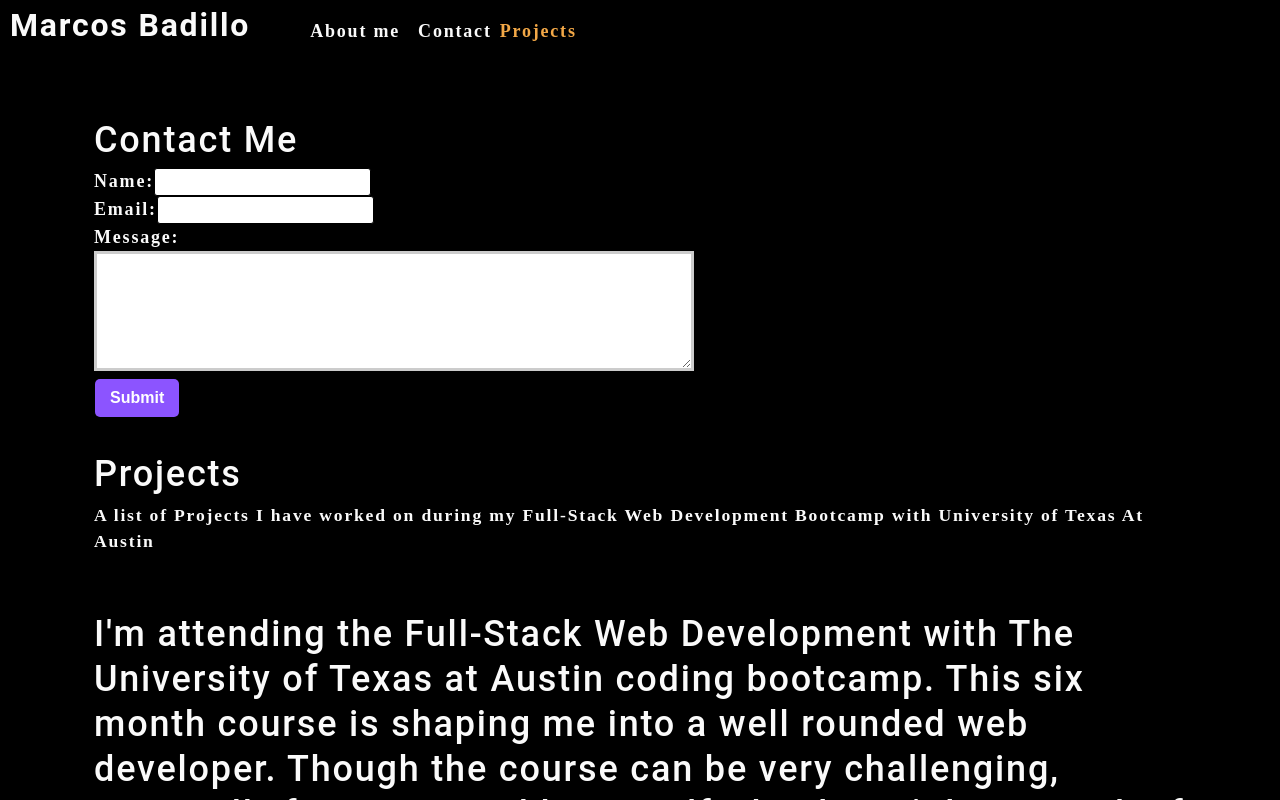
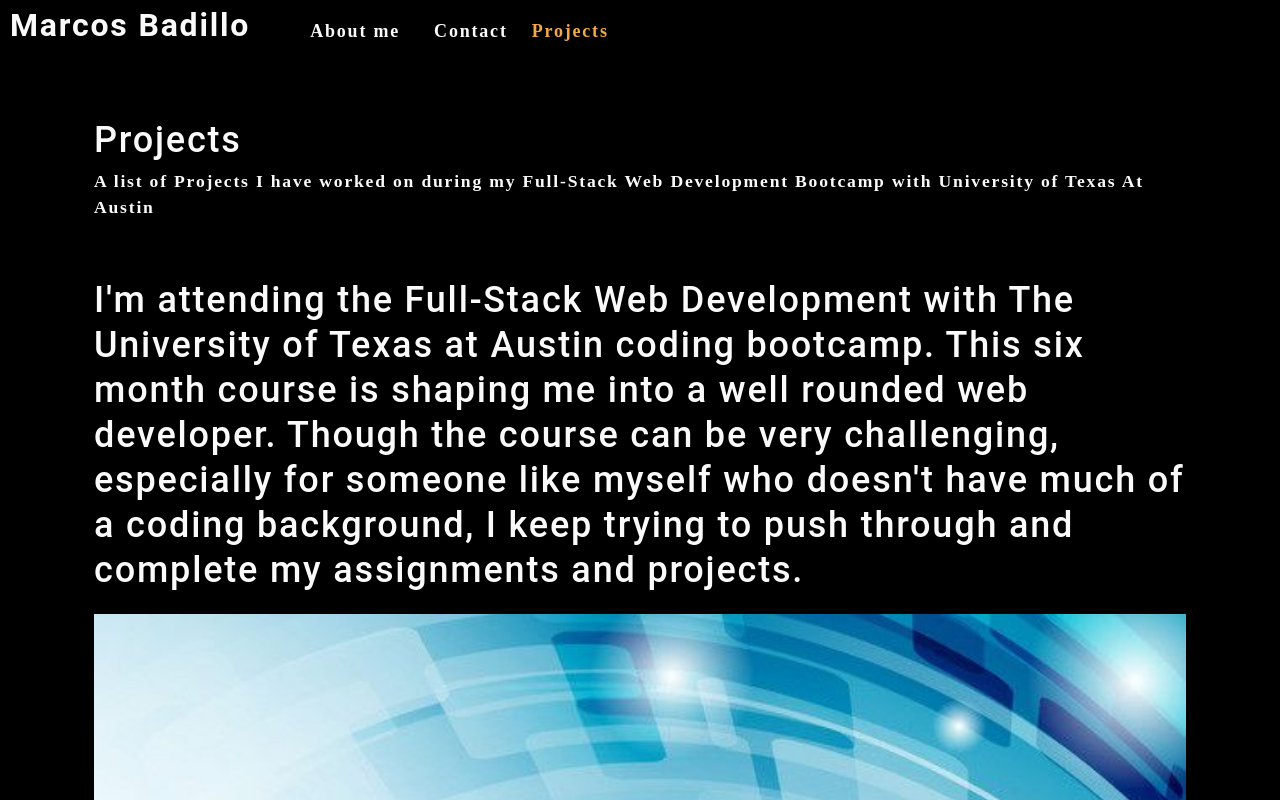
Before and after one commit to MBadi089/React-Portfolio, a React (Create React App) app: page / in a window 1280 px wide. Shown: the top 800 px of the page. Built offline with nearby package versions, Linux system fonts and the light colour scheme.

Commit message:
added functionality to the nav

```diff
--- a/src/App.js
+++ b/src/App.js
@@ -3,6 +3,8 @@
 import About from './components/About';
 import Projects from './components/Projects';
 import ContactForm from './components/Contact';
+
+
 
 function App() {
 const [categories] = useState([
@@ -14,6 +16,7 @@
 ]);
 
 const [currentCategory, setCurrentCategory] = useState(categories[0]);
+const [contactSelected, setContactSelected] = useState(false);
 
 return (
   <div>
@@ -21,11 +24,18 @@
       categories={categories}
       setCurrentCategory={setCurrentCategory}
       currentCategory={currentCategory}
+      contactSelected={contactSelected}
+      setContactSelected={setContactSelected}
     ></Nav>
     <main>
-      <ContactForm></ContactForm>
-        <Projects currentCategory={currentCategory}></Projects>
-        <About></About>
+    {!contactSelected ? (
+  <>
+    <Projects currentCategory={currentCategory}></Projects>
+    <About></About>
+  </>
+) : (
+    <ContactForm></ContactForm>
+  )}
     </main>
   </div>
 );
--- a/src/components/Contact/index.js
+++ b/src/components/Contact/index.js
@@ -1,12 +1,38 @@
 import React, { useState } from "react";
+import { validateEmail } from "../../utils/helpers";
 
 function ContactForm() {
 const [formState, setFromState] = useState({ name: '', email: '', message: '' });
 const { name, email, message } = formState;
+const [errorMessage, setErrorMessage] = useState('');
 
 function handleChange(e) {
     setFromState({...formState, [e.target.name]: e.target.value })
+
+    if (e.target.name === 'email') {
+        const isValid = validateEmail(e.target.value);
+        console.log(isValid);
+
+        if (!isValid) {
+            setErrorMessage('Your email is invalid');
+        }
+        else {
+            setErrorMessage('');
+        }
+    }
+    else {
+        if (!e.target.value.length) {
+            setErrorMessage(`${e.target.name} is required`);
+        }
+        else {
+            setErrorMessage('');
+        }
+    }
+    if (!errorMessage) {
+        setFromState({...formState, [e.target.name]: e.target.value });
+    }
 }
+
 function handleSubmit(e) {
     e.preventDefault();
     console.log(formState);
@@ -28,6 +54,11 @@
                 <label htmlFor="message">Message:</label>
                 <textarea name="message" defaultValue={message} onChange={handleChange} rows="5"/>
             </div>
+            {errorMessage && (
+                <div>
+                    <p className="error-text">{errorMessage}</p>
+                </div>
+            )}
             <button type="submit">Submit</button>
         </form>
     </section>
--- a/src/components/Nav/index.js
+++ b/src/components/Nav/index.js
@@ -6,6 +6,8 @@
     categories = [],
     setCurrentCategory,
     currentCategory,
+    contactSelected,
+    setContactSelected
   } = props;
 
   return (
@@ -18,23 +20,24 @@
     <nav>
       <ul className="flex-row">
         <li className="mx-2">
-          <a href="#about">
+          <a data-testid="about" href="#about" onClick={() => setContactSelected(false)}>
             About me
           </a>
         </li>
-        <li>
-          <span>Contact</span>
+        <li className={`mx-2 ${contactSelected && 'navActive'}`}>
+            <span onClick={() => setContactSelected(true)}>Contact</span>
           </li>
          {categories.map((category) => (
           <li
           className={`mx-1 ${
-            currentCategory.name === category.name && 'navActive'
+            currentCategory.name === category.name && !contactSelected && 'navActive'
             }`}
           key={category.name}
         >
           <span
             onClick={() => {
-                  setCurrentCategory(category)
+              setCurrentCategory(category);
+              setContactSelected(false);
             }}
           >
             {capitalizeFirstLetter(category.name)}
```
Lines whose indentation alone changed are shown as unchanged.
